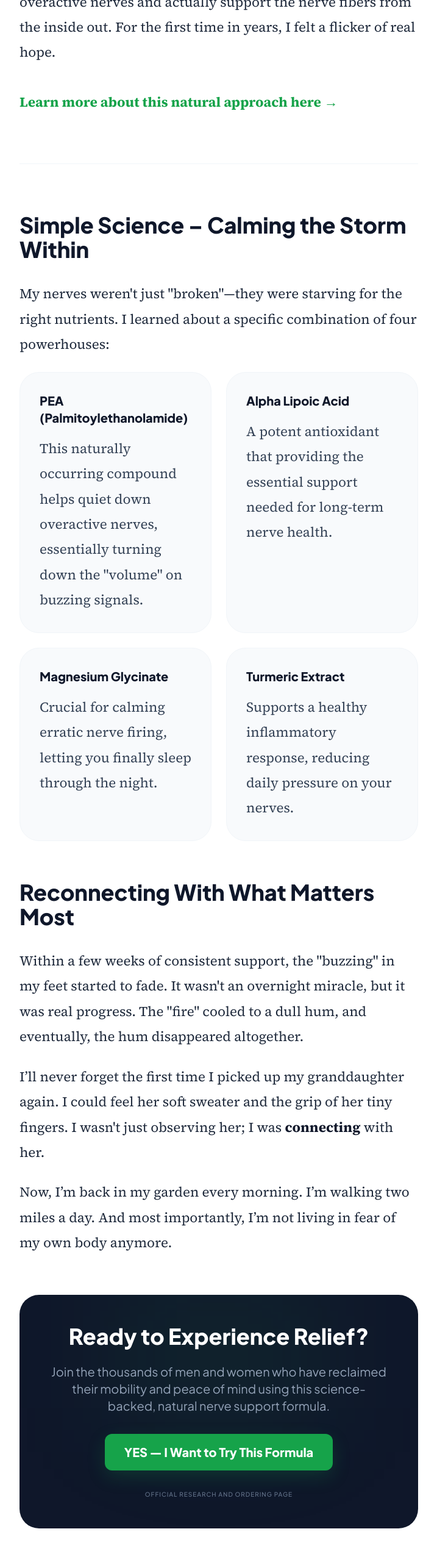
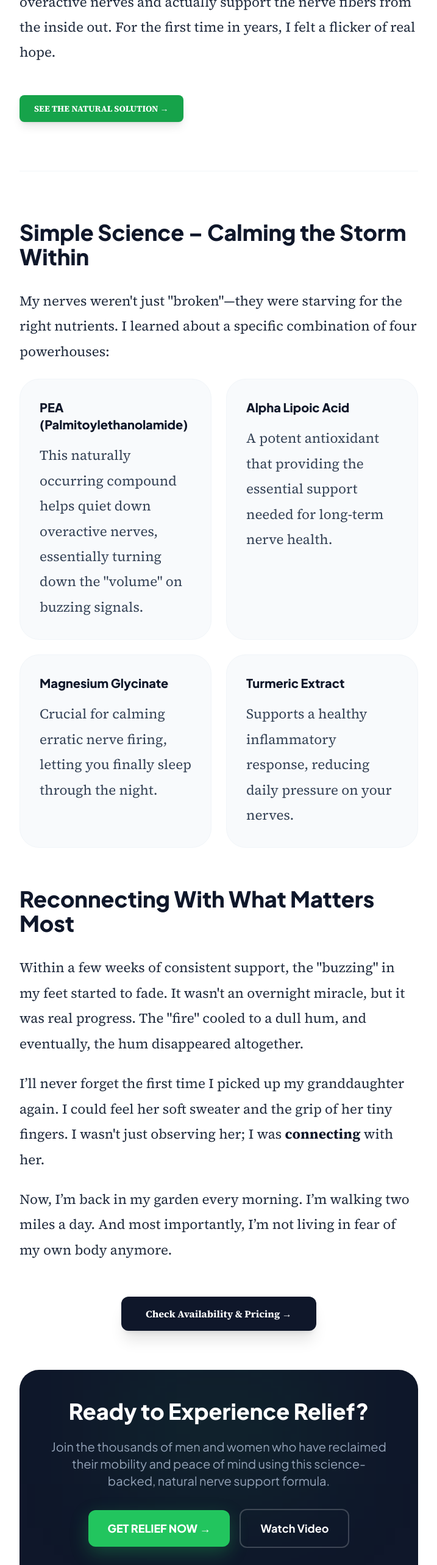
Before and after one commit to felipemouratkt03-max/Arialief, a React (Vite) app: page / in a window 1280 px wide. Shown: the part 2880-5446 px from the top of the page at 61% size, without its empty margins (281-998 px from the left). Built offline with nearby package versions, Linux system fonts and the light colour scheme.

Commit message:
feat: Update affiliate link and CTA button styles
Refactor CTA buttons and update the affiliate link in the config. This enhances user engagement and ensures links point to the correct destination.

```diff
--- a/components/CTASection.tsx
+++ b/components/CTASection.tsx
@@ -15,16 +15,22 @@ export const CTASection: React.FC = () => {
           Join the thousands of men and women who have reclaimed their mobility and peace of mind using this science-backed, natural nerve support formula.
         </p>
 
-        <div className="relative z-10">
+        <div className="relative z-10 flex flex-col sm:flex-row items-center justify-center gap-4">
           <a
             href={CONFIG.affiliateLink}
-            className="inline-block w-full sm:w-auto bg-green-600 hover:bg-green-500 text-white font-black text-xl px-8 py-4 rounded-xl transition-all duration-300 shadow-[0_10px_30px_rgba(22,163,74,0.2)] transform hover:-translate-y-1"
+            className="w-full sm:w-auto bg-green-500 hover:bg-green-400 text-white font-black text-lg px-8 py-4 rounded-xl transition-all duration-300 shadow-[0_10px_30px_rgba(34,197,94,0.3)] transform hover:-translate-y-1 text-center"
           >
-            YES — I Want to Try This Formula
+            GET RELIEF NOW →
+          </a>
+          <a
+            href={CONFIG.affiliateLink}
+            className="w-full sm:w-auto bg-transparent border-2 border-white/20 hover:border-white/40 text-white font-bold text-lg px-8 py-4 rounded-xl transition-all duration-300 text-center"
+          >
+            Watch Video
           </a>
         </div>
 
-        <p className="mt-8 text-[10px] text-slate-500 font-medium tracking-widest relative z-10 uppercase">
+        <p className="mt-8 text-[9px] text-slate-500 font-bold tracking-[0.2em] relative z-10 uppercase opacity-60">
           Official Research and Ordering Page
         </p>
       </div>
--- a/components/ScienceSection.tsx
+++ b/components/ScienceSection.tsx
@@ -1,5 +1,6 @@
 
 import React from 'react';
+import { CONFIG } from '../config';
 
 export const ScienceSection: React.FC = () => {
   return (
@@ -44,6 +45,14 @@ export const ScienceSection: React.FC = () => {
           <p>
             Now, I’m back in my garden every morning. I’m walking two miles a day. And most importantly, I’m not living in fear of my own body anymore.
           </p>
+          <div className="pt-8 text-center">
+            <a
+              href={CONFIG.affiliateLink}
+              className="inline-block bg-slate-900 hover:bg-slate-800 text-white font-black text-base px-10 py-4 rounded-xl transition-all duration-300 shadow-xl hover:-translate-y-1"
+            >
+              Check Availability & Pricing →
+            </a>
+          </div>
         </div>
       </section>
     </div>
--- a/components/StorySection.tsx
+++ b/components/StorySection.tsx
@@ -47,9 +47,12 @@ export const StorySection: React.FC = () => {
           <p>
             She told me about a specific, science-backed approach she’d discovered—one that used natural compounds to calm the overactive nerves and actually support the nerve fibers from the inside out. For the first time in years, I felt a flicker of real hope.
           </p>
-          <div className="pt-4">
-            <a href={CONFIG.affiliateLink} className="text-green-600 font-bold hover:underline decoration-2 underline-offset-4">
-              Learn more about this natural approach here →
+          <div className="pt-6">
+            <a
+              href={CONFIG.affiliateLink}
+              className="inline-block bg-green-600 hover:bg-green-500 text-white font-black text-sm px-6 py-3 rounded-lg transition-all duration-300 shadow-lg hover:-translate-y-0.5"
+            >
+              SEE THE NATURAL SOLUTION →
             </a>
           </div>
         </div>
--- a/config.ts
+++ b/config.ts
@@ -4,7 +4,7 @@
  */
 export const CONFIG = {
   // Link de Afiliado (Botão de Compra)
-  affiliateLink: "https://bg.arialief.com/vd/?aff_id=47003",
+  affiliateLink: "https://nervehealth.brasmed.blog/",
 
   // Imagens do Site (Links de alta qualidade que correspondem à estética enviada)
   images: {
```
